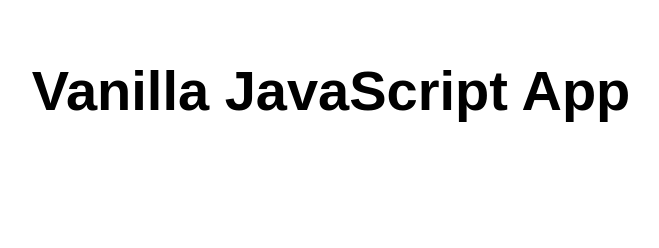
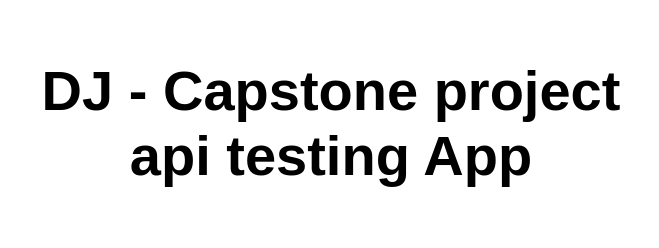
Before and after one commit to who-is-dj/capstone-project-repo, a website: page src/index.html in a window 1280 px wide. Shown: the whole page, without its empty margins (309-968 px from the left). Drawn offline with Linux system fonts and the light colour scheme.

Commit message:
Update index.html
updated name in the webpage body

```diff
--- a/src/index.html
+++ b/src/index.html
@@ -10,7 +10,7 @@
 
 <body>
   <main>
-    <h1>Vanilla JavaScript App</h1>
+    <h1>DJ - Capstone project api testing App</h1>
   </main>
 </body>
 
```
